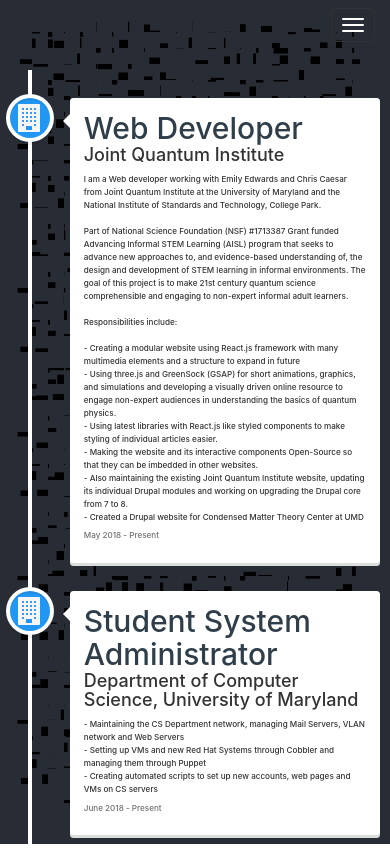
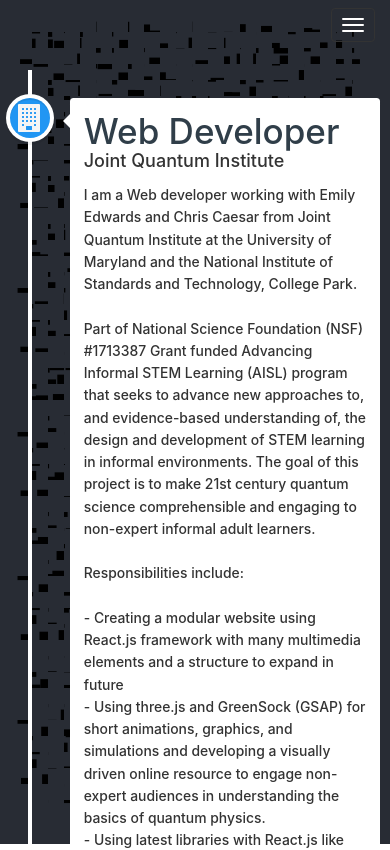
Before and after one commit to Apoorv-Mittal/Apoorv-Mittal.github.io, a React (Create React App) app: page /Work in a window 390 px wide. Shown: the top 850 px of the page. Built offline with nearby package versions, Linux system fonts and the light colour scheme.

Commit message:
Made the font size responsive

```diff
--- a/src/App.css
+++ b/src/App.css
@@ -1,6 +1,14 @@
 .Pic {
   border-radius: 50%;
   height: 40vmin;
+}
+
+p {
+  font-size: calc(10px + 1vmin)!important;
+}
+
+.vertical-timeline-element-title {
+  font-size: 2.5em!important;
 }
 
 .vertical-timeline-element-icon > i, .center {
```
